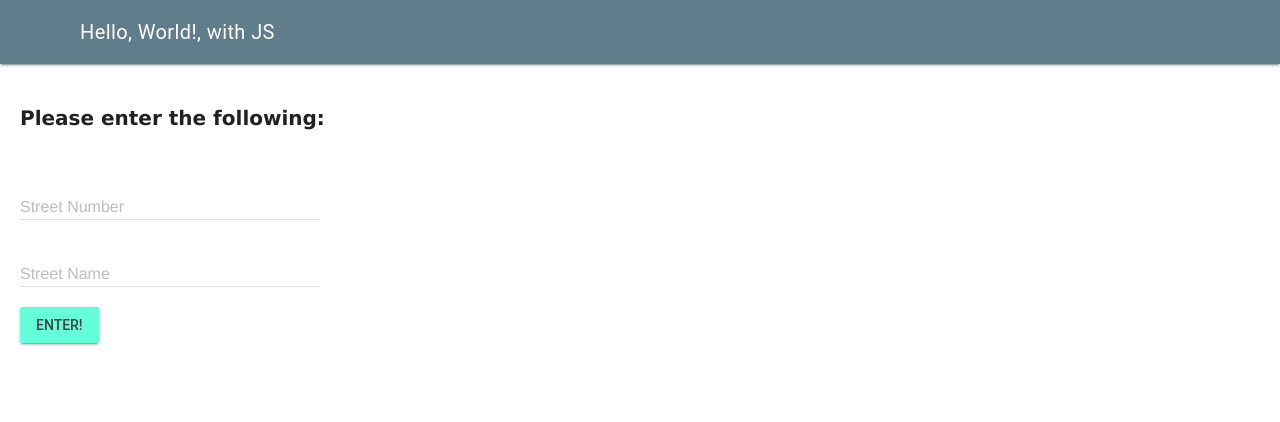
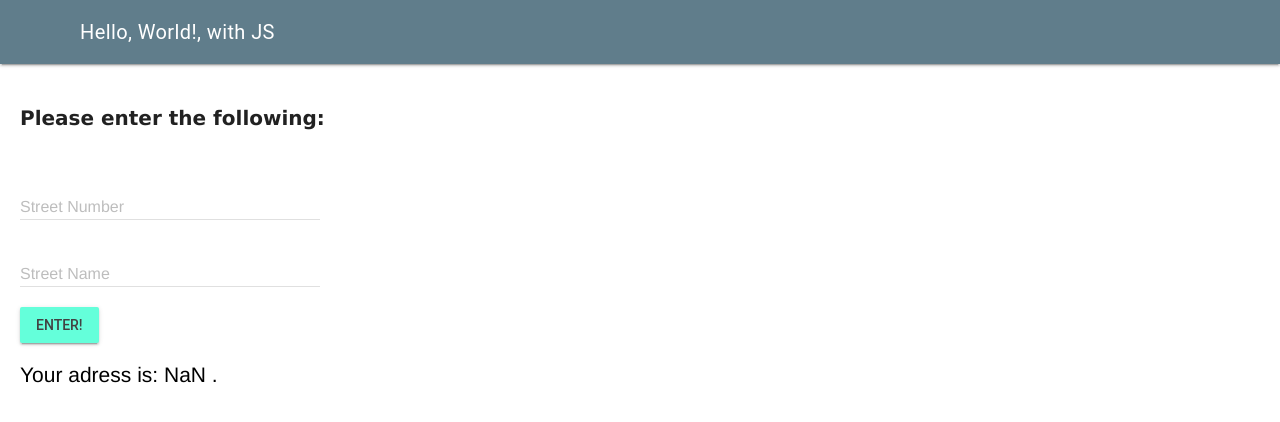
Before and after one commit to Kenny-Le-281/ICS20-Unit2-03-JS, a plain HTML site: page index.html in a window 1280 px wide. Both pictures are taken after a click on the button "ENTER!". Drawn offline with nearby package versions, Linux system fonts and the light colour scheme.

Commit message:
fixed buttons

```diff
--- a/index.html
+++ b/index.html
@@ -43,13 +43,14 @@
           </div>
         </form>
         <!-- Raised button with ripple -->
-        <button class="mdl-button mdl-js-button mdl-button--raised mdl-js-ripple-effect mdl-button--accent" onclick="myButtonClicked()">
+        <button class="mdl-button mdl-js-button mdl-button--raised mdl-js-ripple-effect mdl-button--accent" onclick="enterClicked()">
           Enter!
         </button>
-        <!-- basic text -->
         <br>
         <br>
-        <div id="hello-world"></div>
+        <div id="user-info">
+          <div id="address"></div>
+        </div>
       </main>
     </div>
   </body>
--- a/js/script.js
+++ b/js/script.js
@@ -6,12 +6,12 @@
 /**
  * This function gets users street number and name and shows it back to user.
  */
-function myButtonClicked() {
+function enterClicked() {
   // input
-  const street-number = parseInt(document.getElementById("street-number").value)
-  const street-name = document.getElementById("street-name").value
+  const streetName = document.getElementById("street-name").value
+  const streetNumber = parseInt(document.getElementById("street-number").value)
 
   // output
-  document.getElementById
-
+  document.getElementById("address").innerHTML =
+    "<p>Your adress is: " + streetNumber + " " + streetName + ".</p>"
 }
```
Also changed, not shown: .github/linters/.stylelintrc.json (renamed from .github/linters/stylelintrc (1).json), 2 other files.
